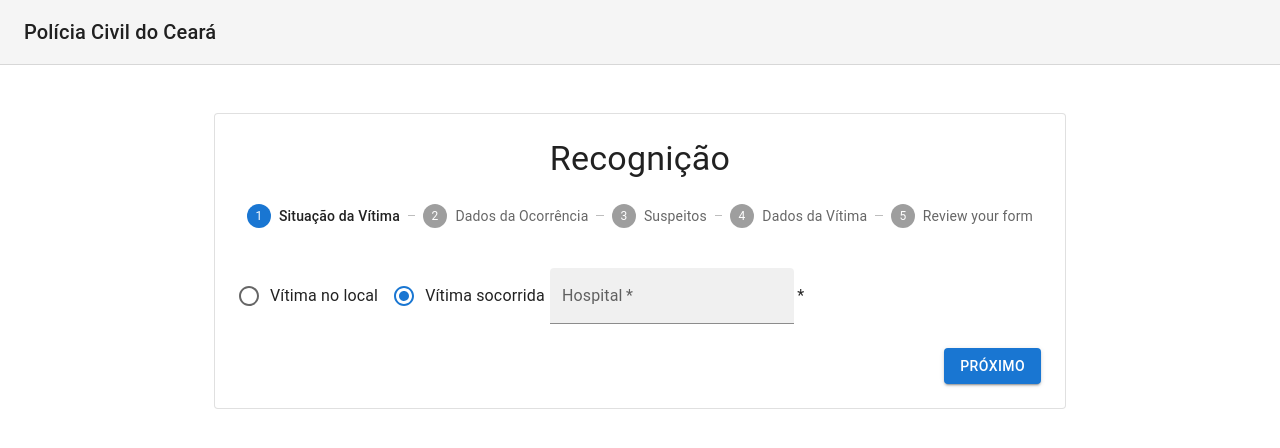
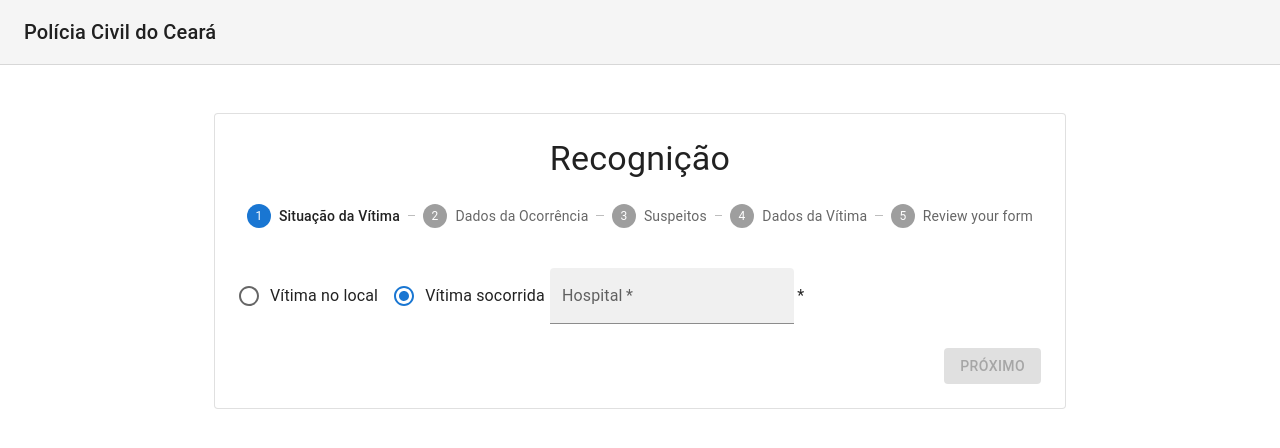
Before and after one commit to atilafb/pc-ce-react-challenge, a React (Create React App) app: page / in a window 1280 px wide. Both pictures are taken after a click on the label "Vítima socorrida". Shown: the top 448 px of the page. Built offline with nearby package versions, Linux system fonts and the light colour scheme.

Commit message:
feat: add SituacaoDaVitimaForm validation

```diff
--- a/src/components/Recognicao.js
+++ b/src/components/Recognicao.js
@@ -22,7 +22,7 @@ const steps = ['Situação da Vítima', 'Dados da Ocorrência', 'Suspeitos', 'Da
 function getStepContent(step, onChange, formValues, errors) {
   switch (step) {
     case 0:
-      return <SituacaoDaVitimaForm onChange={onChange} formValues={formValues} errors={errors}/>;
+      return <SituacaoDaVitimaForm onChange={onChange} formValues={formValues} errors={errors} />;
     case 1:
       return <DadosDaOcorrenciaForm />;
     case 2:
@@ -43,6 +43,9 @@ const getIsFormValid = (formValues, errors, step) => {
     if (errors.localDaVitima || !formValues.localDaVitima) {
       return false
     }
+    if (errors.nomeDoHospital || formValues.localDaVitima === 'socorrida' && !formValues.nomeDoHospital) {
+      return false
+    }
   }
   return true
 }
@@ -51,6 +54,9 @@ const getFormErrors = (formValues) => {
     const errors = {}
     if (formValues.localDaVitima === '') {
       errors.localDaVitima = 'Local da vitima deve ser preenchido'
+    }
+    if (formValues.nomeDoHospital === '') {
+      errors.nomeDoHospital = 'Nome do hospital deve ser preenchido'
     }
     return errors
   }
--- a/src/components/SituacaoDaVitimaForm.js
+++ b/src/components/SituacaoDaVitimaForm.js
@@ -1,5 +1,4 @@
 import * as React from 'react';
-import { useState } from 'react';
 import Radio from '@mui/material/Radio';
 import RadioGroup from '@mui/material/RadioGroup';
 import FormControlLabel from '@mui/material/FormControlLabel';
@@ -7,11 +6,18 @@ import FormControl from '@mui/material/FormControl';
 import TextField from '@mui/material/TextField'
 
 export default function SituacaoDaVitimaForm({ onChange, formValues, errors }) {
+
   const localDaVitima = formValues.localDaVitima || ''
+  const nomeDoHospital = formValues.nomeDoHospital || ''
+
   const vitimaFoiSocorrida = localDaVitima === 'socorrida'
 
   const handleLocalDaVitima = (event) => {
     onChange('localDaVitima', event.target.value)
+  }
+
+  const handleNomeDoHospital = (event) => {
+    onChange('nomeDoHospital', event.target.value)
   }
 
   return (
@@ -29,9 +35,9 @@ export default function SituacaoDaVitimaForm({ onChange, formValues, errors }) {
         <FormControlLabel
         control={
           vitimaFoiSocorrida ?
-          (<TextField required id="filled-required" label="Hospital" variant="filled"/>)
+          (<TextField required id="filled-required" label="Hospital" variant="filled" value={nomeDoHospital} onChange={handleNomeDoHospital} error={errors?.nomeDoHospital}/>)
           :
-          (<TextField disabled id="filled-required" label="Hospital" variant="filled"/>)
+          (<TextField disabled id="filled-required" label="Hospital" variant="filled" />)
         }
         />
       </RadioGroup>
```
